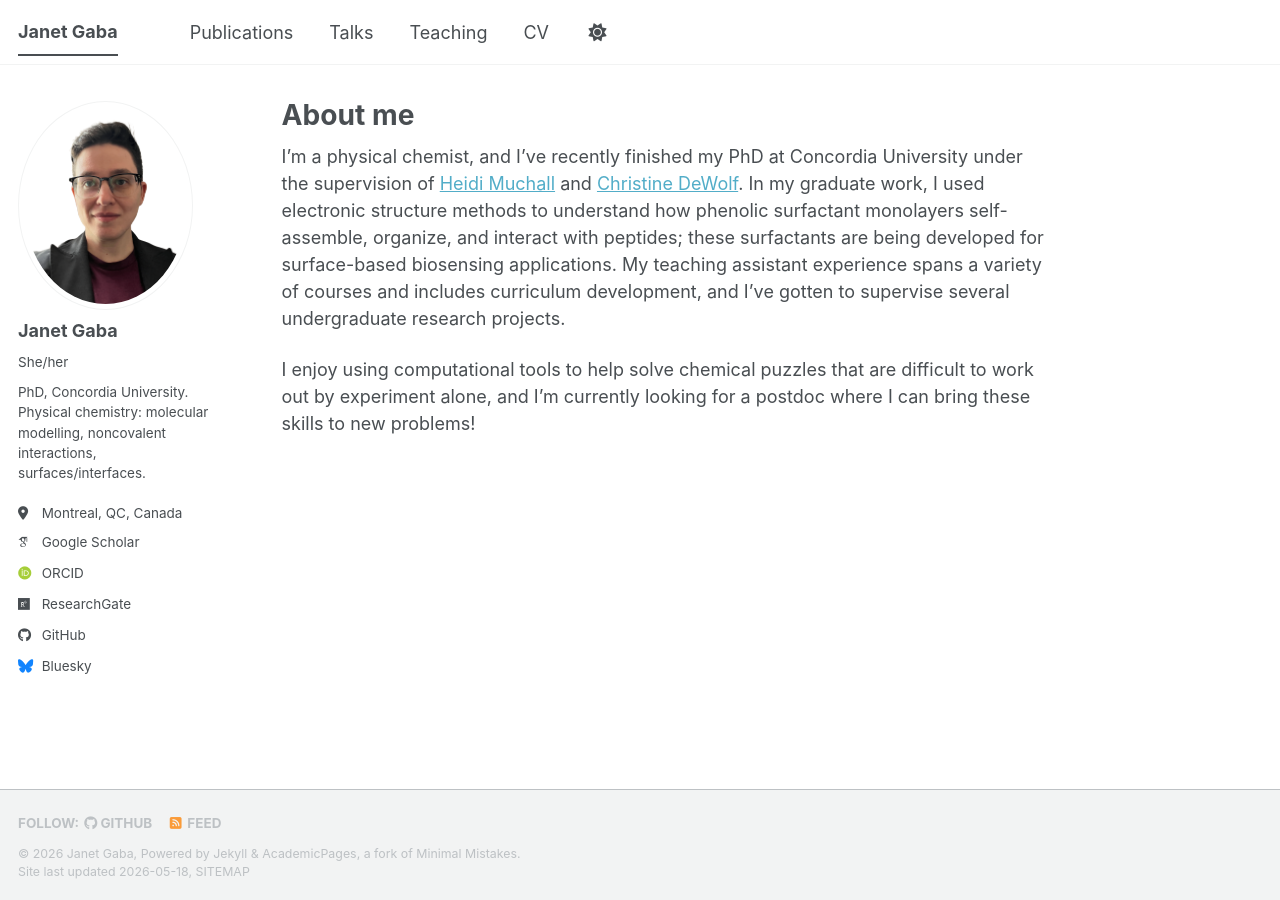
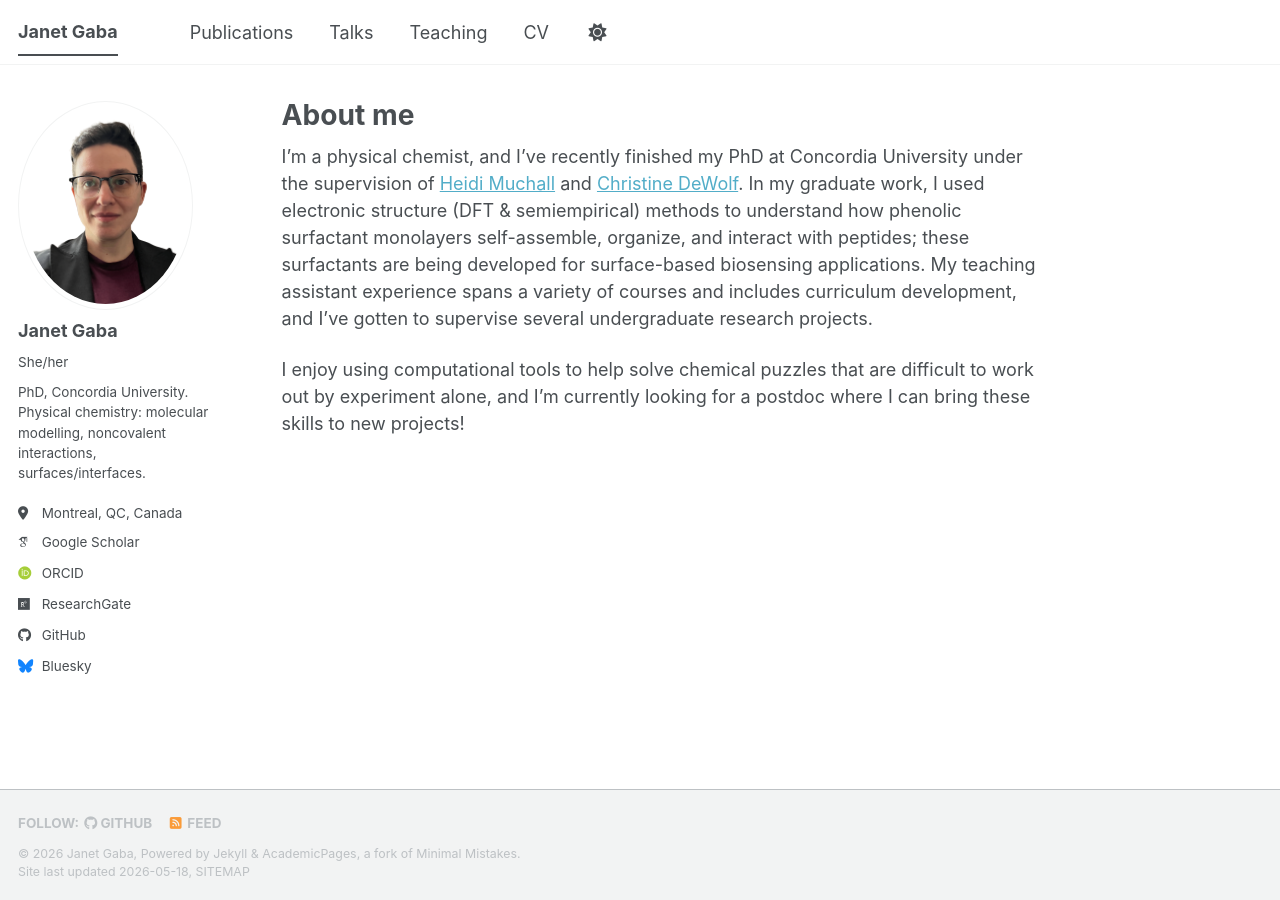
Before and after one commit to janetgaba/janetgaba.github.io, a Jekyll site: the page built from _pages/about.md, in a window 1280 px wide. Built offline with Jekyll 4.4.1, drawn with Linux system fonts in a browser that asks for light colours; some web fonts are replaced; a script bundle is joined from its source files by our own code; library files that are not in the unit come from our copies.

Commit message:
Update about.md

```diff
--- a/_pages/about.md
+++ b/_pages/about.md
@@ -7,6 +7,6 @@
   - /about.html
 ---
 
-I'm a physical chemist, and I've recently finished my PhD at Concordia University under the supervision of <a href="https://www.concordia.ca/faculty/heidi-muchall.html">Heidi Muchall</a> and <a href="https://www.concordia.ca/artsci/chemistry/research/dewolf.html">Christine DeWolf</a>. In my graduate work, I used electronic structure methods to understand how phenolic surfactant monolayers self-assemble, organize, and interact with peptides; these surfactants are being developed for surface-based biosensing applications. My teaching assistant experience spans a variety of courses and includes curriculum development, and I've gotten to supervise several undergraduate research projects.
+I'm a physical chemist, and I've recently finished my PhD at Concordia University under the supervision of <a href="https://www.concordia.ca/faculty/heidi-muchall.html">Heidi Muchall</a> and <a href="https://www.concordia.ca/artsci/chemistry/research/dewolf.html">Christine DeWolf</a>. In my graduate work, I used electronic structure (DFT & semiempirical) methods to understand how phenolic surfactant monolayers self-assemble, organize, and interact with peptides; these surfactants are being developed for surface-based biosensing applications. My teaching assistant experience spans a variety of courses and includes curriculum development, and I've gotten to supervise several undergraduate research projects.
 
-I enjoy using computational tools to help solve chemical puzzles that are difficult to work out by experiment alone, and I'm currently looking for a postdoc where I can bring these skills to new problems!
+I enjoy using computational tools to help solve chemical puzzles that are difficult to work out by experiment alone, and I'm currently looking for a postdoc where I can bring these skills to new projects!
```
